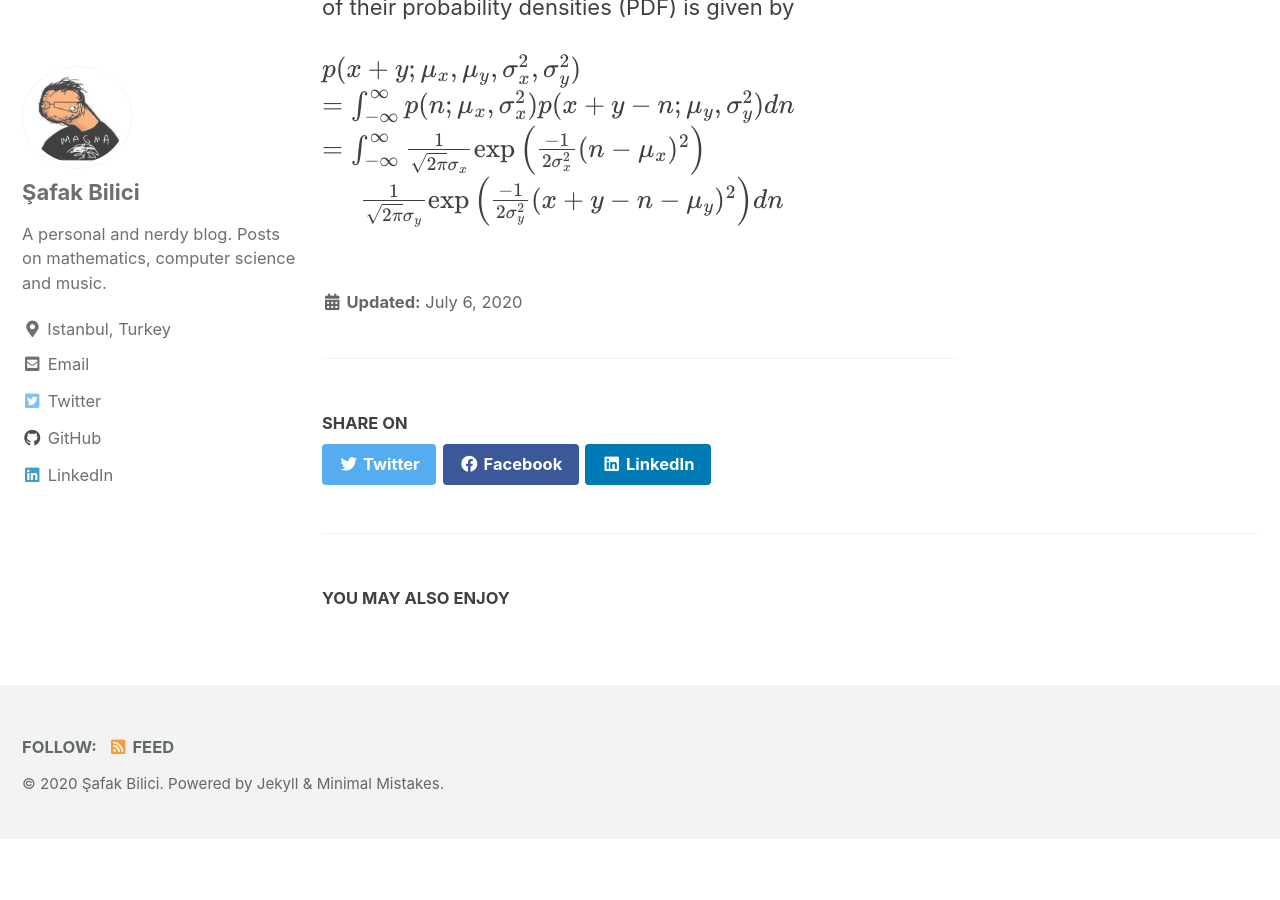
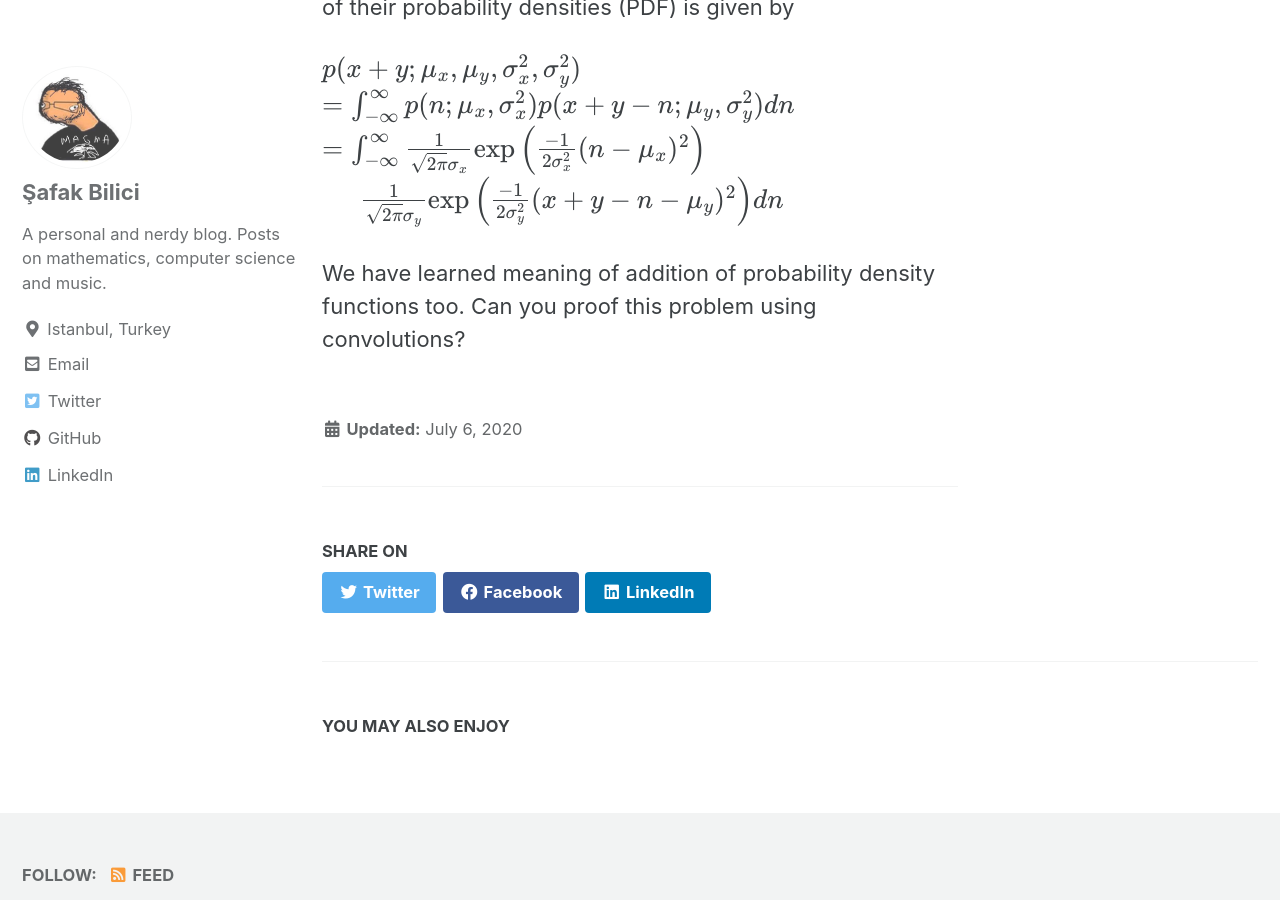
Before and after one commit to safakkbilici/safakkbilici.github.io, a Jekyll site: the page built from _posts/2020-07-06-getting-started.md, in a window 1280 px wide and 900 px high, scrolled down 3544 px. Built offline with Jekyll 4.4.1, drawn with Linux system fonts in a browser that asks for light colours; cached includes are drawn as plain includes; formulas are drawn with MathJax 3; before the commit the page ends 4384 px from its top, so only the background shows below that.

```diff
--- a/_posts/2020-07-06-getting-started.md
+++ b/_posts/2020-07-06-getting-started.md
@@ -69,3 +69,5 @@
 $$= \int_{-\infty}^{\infty}p(n;\mu_x,\sigma_x^2)p(x+y-n;\mu_y,\sigma_y^2) dn$$
 $$=\int_{-\infty}^{\infty} \frac{1}{\sqrt{2\pi}\sigma_x}\exp\left(\frac{-1}{2\sigma_x^2}(n-\mu_x)^2\right)$$
 $$\;\;\;\;\;\frac{1}{\sqrt{2\pi}\sigma_y}\exp\left(\frac{-1}{2\sigma_y^2}(x+y-n-\mu_y)^2\right)dn$$
+
+We have learned meaning of addition of probability density functions too. Can you proof this problem using convolutions?
```
